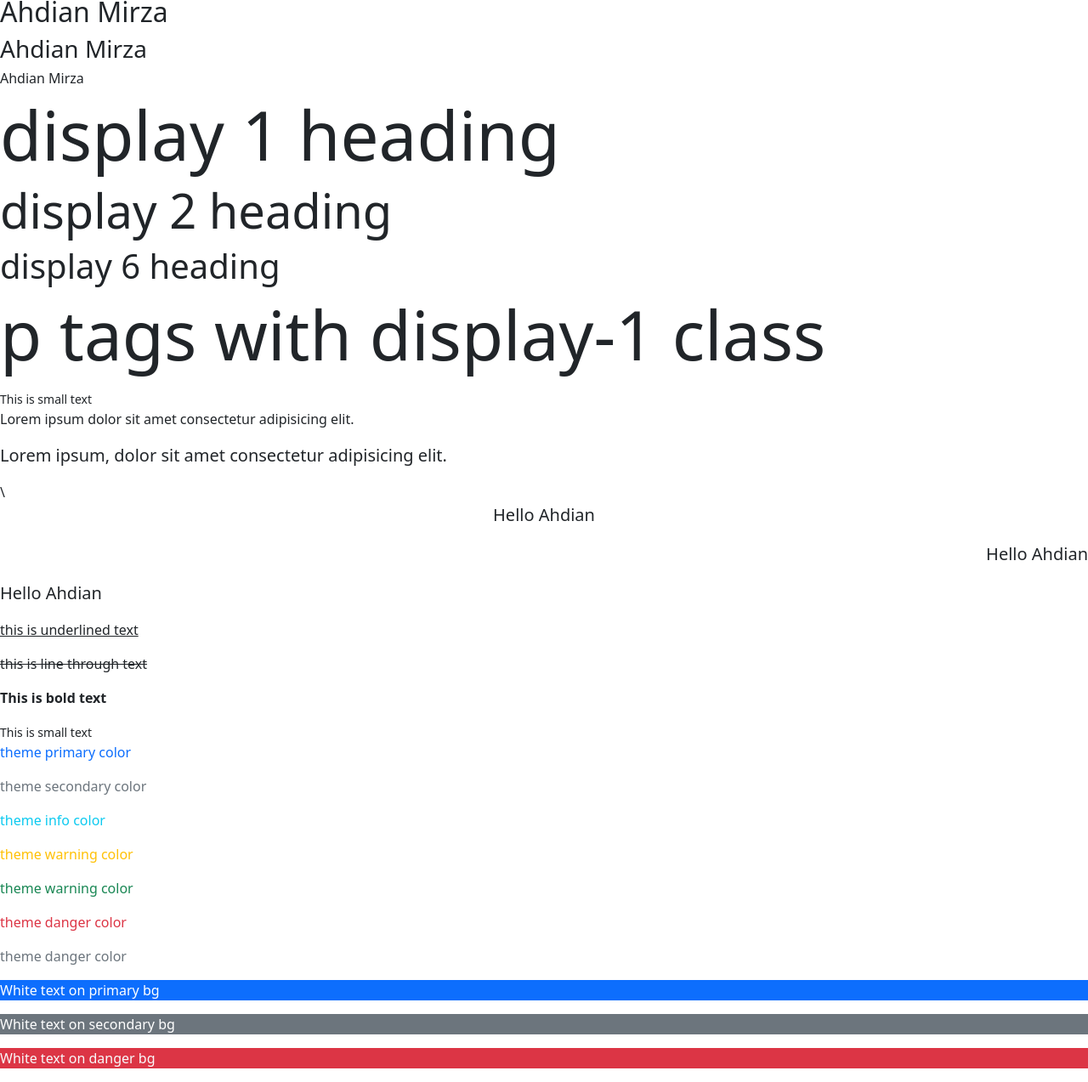
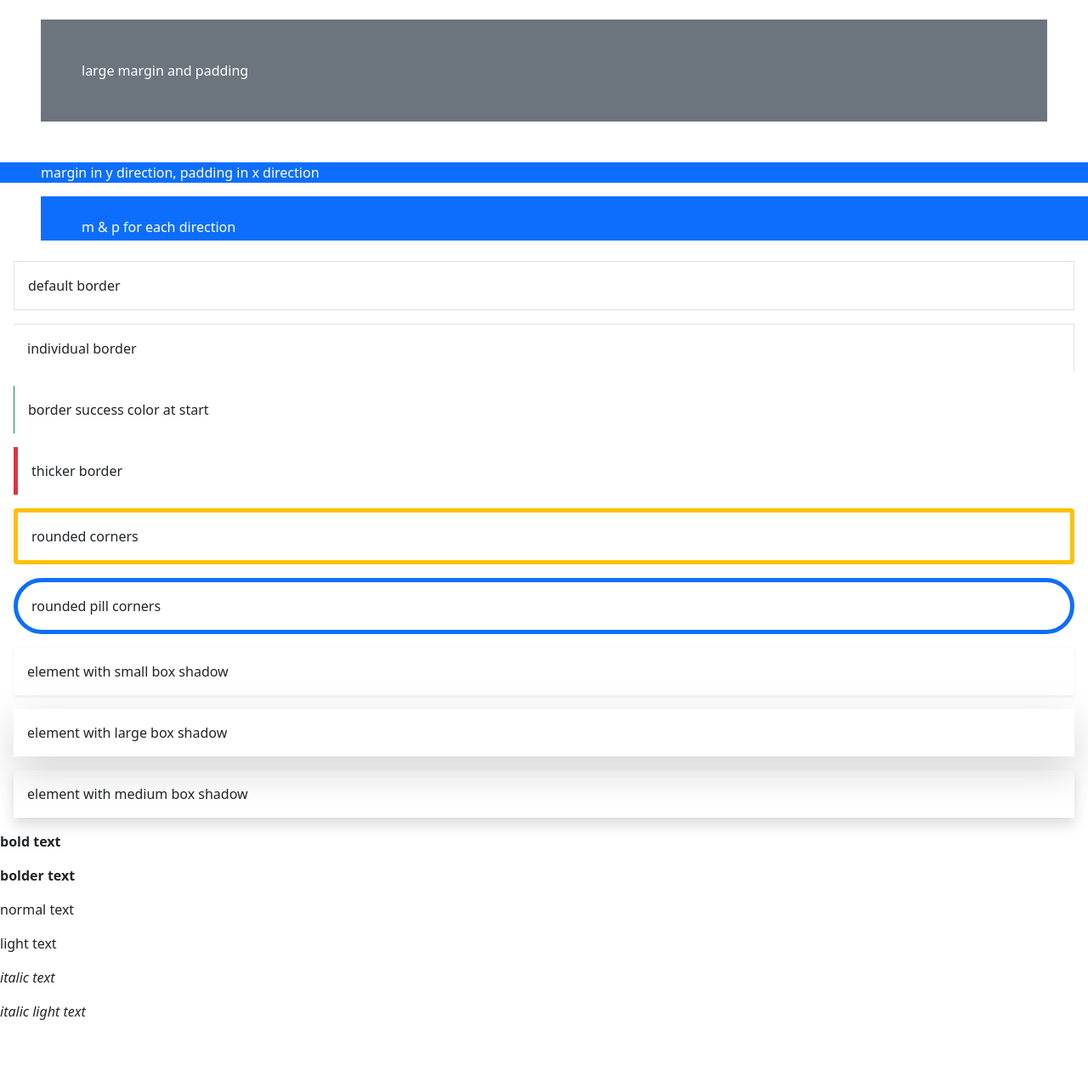
Before and after one commit to ahdianmirza/bootstrap-5-practice, a plain HTML site: page index.html in a window 1280 px wide. Shown: the part 61-1334 px from the top of the page at 85% size. After the commit the page ends 1279 px from the top, so only its background shows below. Drawn offline with nearby package versions, Linux system fonts and the light colour scheme.

Commit message:
menambahkan latihan utility classes

```diff
--- a/index.html
+++ b/index.html
@@ -11,45 +11,32 @@
 </head>
 
 <body>
-    <!-- heading tags -->
-    <h1>Ahdian Mirza</h1>
-    <h2>Ahdian Mirza</h2>
-    <h3>Ahdian Mirza</h3>
-    <h2 class="h6">Ahdian Mirza</h2>
+    <!-- margin and padding -->
+    <div class="bg-primary text-white m-1 p-1">small margin and padding</div>
+    <div class="bg-secondary text-white m-5 p-5">large margin and padding</div>
+    <div class="bg-primary text-white my-3 px-5">margin in y direction, padding in x direction</div>
+    <div class="bg-primary text-white mt-3 mb-4 ms-5 ps-5 pt-4 pe-2 pb-1">m & p for each direction</div>
 
-    <!-- display headings -->
-    <h1 class="display-1">display 1 heading</h1>
-    <h1 class="display-4">display 2 heading</h1>
-    <h1 class="display-6">display 6 heading</h1>
-    <p class="display-1">p tags with display-1 class</p>
+    <!-- borders -->
+    <div class="m-3 p-3 border">default border</div>
+    <div class="m-3 p-3 border-top border-end">individual border</div>
+    <div class="m-3 p-3 border-start border-success">border success color at start</div>
+    <div class="m-3 p-3 border-start border-danger border-5">thicker border</div>
+    <div class="m-3 p-3 rounded border border-warning border-5">rounded corners</div>
+    <div class="m-3 p-3 rounded-pill border border-primary border-5">rounded pill corners</div>
 
-    <!-- lead text & alignment -->
-    <small>This is small text</small>
-    <p>Lorem ipsum dolor sit amet consectetur adipisicing elit.</p>
-    <p class="lead">Lorem ipsum, dolor sit amet consectetur adipisicing elit.</p>\
-    <p class="lead text-center">Hello Ahdian</p>
-    <p class="lead text-end">Hello Ahdian</p>
-    <p class="lead text-start">Hello Ahdian</p>
+    <!-- box shadow -->
+    <div class="m-3 p-3 shadow-sm">element with small box shadow</div>
+    <div class="m-3 p-3 shadow-lg">element with large box shadow</div>
+    <div class="m-3 p-3 shadow">element with medium box shadow</div>
 
-    <!-- text decoration & font weight -->
-    <p class="text-decoration-underline">this is underlined text</p>
-    <p class="text-decoration-line-through">this is line through text</p>
-    <p class="fw-bold">This is bold text</p>
-    <small>This is small text</small>
-
-    <!-- text color -->
-    <p class="text-primary">theme primary color</p>
-    <p class="text-secondary">theme secondary color</p>
-    <p class="text-info">theme info color</p>
-    <p class="text-warning">theme warning color</p>
-    <p class="text-success">theme warning color</p>
-    <p class="text-danger">theme danger color</p>
-    <p class="text-muted">theme danger color</p>
-
-    <!-- bg colors -->
-    <p class="text-white bg-primary">White text on primary bg</p>
-    <p class="text-white bg-secondary">White text on secondary bg</p>
-    <p class="text-light bg-danger">White text on danger bg</p>
+    <!-- font weight -->
+    <p class="fw-bold">bold text</p>
+    <p class="fw-bolder">bolder text</p>
+    <p>normal text</p>
+    <p class="fw-light">light text</p>
+    <p class="fst-italic">italic text</p>
+    <p class="fst-italic fw-light">italic light text</p>
 
     <script src="https://cdn.jsdelivr.net/npm/bootstrap@5.0.2/dist/js/bootstrap.bundle.min.js"
         integrity="sha384-MrcW6ZMFYlzcLA8Nl+NtUVF0sA7MsXsP1UyJoMp4YLEuNSfAP+JcXn/tWtIaxVXM"
```
